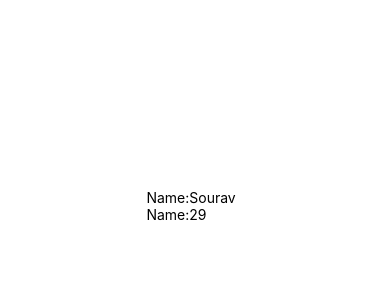
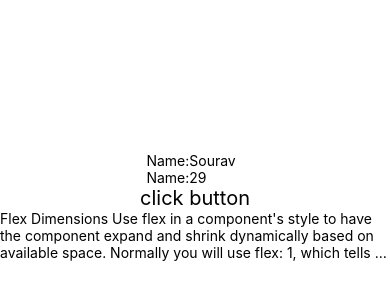
Before and after one commit to SouravBarman001/React-Native-Practice, a React Native app: screen / in a window 390 px wide. Shown: the part 216-516 px from the top of the page. Built offline with nearby package versions, Linux system fonts and the light colour scheme.

Commit message:
onPress,numberofLines,selectable uses

```diff
--- a/App.js
+++ b/App.js
@@ -16,7 +16,10 @@ return (
 export default function App() {
   return (
     <View style={styles.container}>
-      <Name name="Sourav" age="29"></Name>
+      <Name style={{fontSize:20}} name="Sourav" age="29" ></Name>
+      <Text style={{fontSize:20}} onPress={()=>{console.log("click sourav")}} >click button</Text>
+      <Text numberOfLines={3} selectable>Flex Dimensions
+       Use flex in a component's style to have the component expand and shrink dynamically based on available space. Normally you will use flex: 1, which tells a component to fill all available space, shared evenly amongst other components with the same parent. The larger the flex given, the higher the ratio of space a component will take compared to its siblings.</Text>
       <StatusBar style="auto" />
     </View>
   );
```
